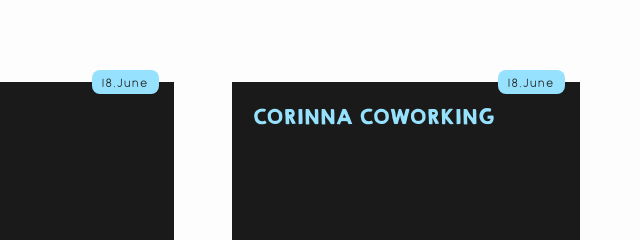
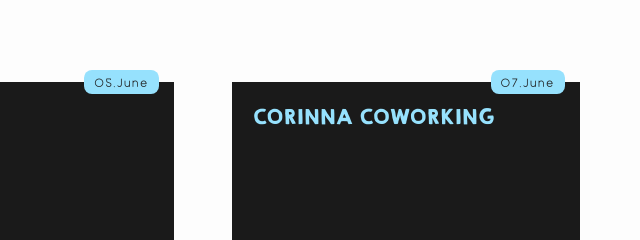
Before and after one commit to fynnit/ls, an Eleventy site: page index.md in a window 1280 px wide. Shown: the part 435-675 px from the top of the page, 640-1280 px from the left. Built offline with nearby package versions, Linux system fonts and the light colour scheme; Eleventy itself is replaced by a stand-in of ours; files that its build step writes are made by us from their sources.

Commit message:
added dates to articles

```diff
--- a/news/article copy.md
+++ b/news/article copy.md
@@ -2,6 +2,7 @@
 title: demo post 2
 layout: post.liquid
 tags: news
+date: 2020-06-05
 ---
 wowowowwowowow wowowowwowowow wowowow
 ---
--- a/news/article.md
+++ b/news/article.md
@@ -2,6 +2,7 @@
 title: Corinna Coworking
 layout: post.liquid
 tags: news
+date: 2020-06-07
 ---
 Auf den 8 Tischen, die wir Corona-konform im Leuchtstoff aufstellen dürfen, balancieren wir Eure Wünsche nach Orten zum arbeiten und die bürokratischen Anforderungen dieser besonderen Zeit.
 ---
```
Also changed, not shown: 1 other file.
